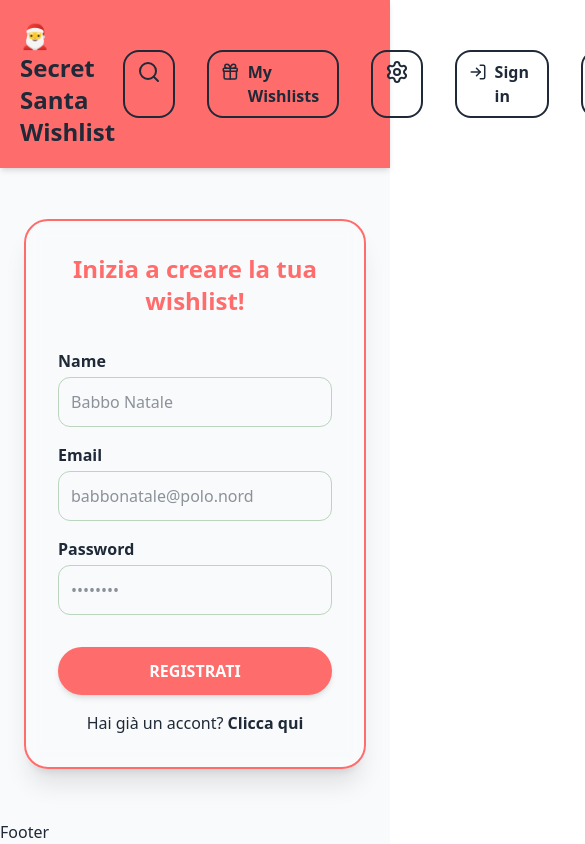
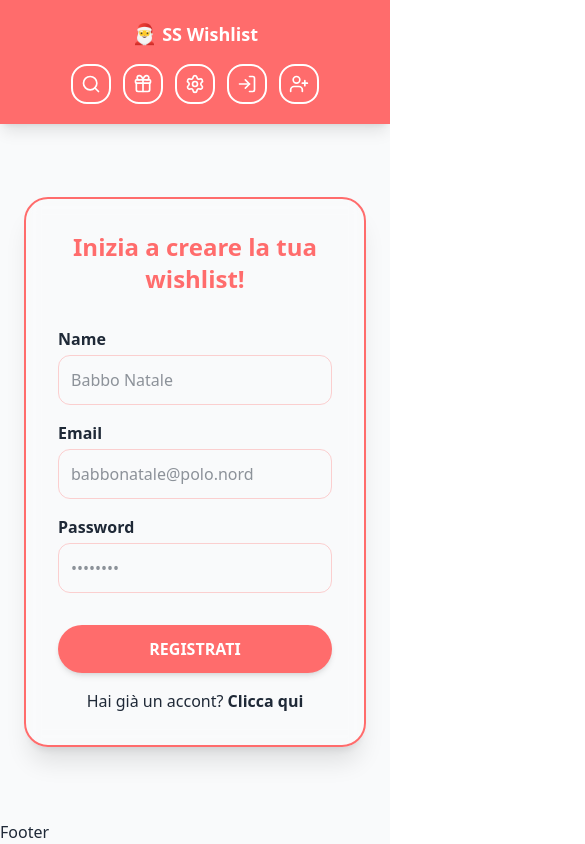
Before and after one commit to simoneburrai/secret-santa-wishlist-frontend, a React (Vite) app: page /register in a window 390 px wide. Shown: the top 844 px of the page, 585 px wide, since content can reach past the window. Built offline with nearby package versions, Linux system fonts and the light colour scheme.

Commit message:
fix: layout optimized for phone screens

```diff
--- a/src/components/Default.tsx
+++ b/src/components/Default.tsx
@@ -3,32 +3,58 @@ import { NavLink, Outlet } from "react-router-dom"
 import Footer from "./Footer"
 import { Gift, LogIn, Search, Settings, UserPlus } from "lucide-react"
 
-export default function Default() : JSX.Element {
+export default function Default(): JSX.Element {
   return (
     <div className="flex flex-col min-h-screen bg-xmas-bg text-xmas-text transition-colors duration-500">
-        <header className="p-5 bg-primary shadow-md">
-            <nav className="flex justify-between items-center max-w-7xl mx-auto">
-                <div>
+      <header className="sticky top-0 z-50 p-5 bg-primary shadow-lg">
+
+        <nav className="flex flex-col md:flex-row justify-between items-center max-w-7xl mx-auto gap-4 md:gap-0">
+
+          <div className="text-center md:text-left">
             <NavLink to="/">
-                        <h3 className="text-2xl font-extrabold hover:scale-105 transition-transform">
-                            🎅 Secret Santa Wishlist
+              <h3 className="text-xl sm:text-2xl font-extrabold hover:scale-105 transition-transform text-white">
+                🎅 <span className="hidden sm:inline">Secret Santa Wishlist</span>
+                <span className="sm:hidden text-lg">SS Wishlist</span>
               </h3>
             </NavLink>
           </div>
-                <div className="flex font-bold gap-4">
-                    <button className="nav-link"><Search /></button>
-                    <NavLink className="nav-link flex gap-2" to="/wishlist/me"><Gift/> My Wishlists</NavLink>
-                    <NavLink className="nav-link flex gap-2" to="/settings"><Settings/></NavLink>
-                    <NavLink className="nav-link flex gap-2" to="/login"><LogIn /> Sign in</NavLink>
-                    <NavLink className="nav-link flex gap-2" to="/register"><UserPlus/> Sign up</NavLink>
+
+          {/* Nav Links: Sotto il logo su mobile, a destra da md in poi */}
+          <div className="flex font-bold gap-3 sm:gap-6 items-center">
+
+            {/* Search - solo icona sempre */}
+            <button className="nav-link text-white"><Search size={20}/></button>
+
+            {/* Link con testo a comparsa */}
+            <NavLink className="nav-link flex items-center gap-1 md:gap-2 text-white" to="/wishlists/me">
+              <Gift size={20}/>
+              <span className="hidden lg:block">My Wishlists</span>
+            </NavLink>
+
+            <NavLink className="nav-link flex items-center gap-1 md:gap-2 text-white" to="/settings">
+              <Settings size={20}/>
+              <span className="hidden lg:block">Settings</span>
+            </NavLink>
+
+            <NavLink className="nav-link flex items-center gap-1 md:gap-2 text-white" to="/login">
+              <LogIn size={20}/>
+              <span className="hidden lg:block">Sign in</span>
+            </NavLink>
+
+            <NavLink className="nav-link flex items-center gap-1 md:gap-2 text-white" to="/register">
+              <UserPlus size={20}/>
+              <span className="hidden lg:block">Sign up</span>
+            </NavLink>
+
           </div>
         </nav>
       </header>
+
       <main className="flex-1 flex flex-col p-6">
         <Outlet />
       </main>
 
       <Footer />
     </div>
-   )
+  );
 }
--- a/src/index.css
+++ b/src/index.css
@@ -45,5 +45,5 @@
 }
 
 @utility nav-link {
-  @apply py-2 px-3 m-2 flex border-2 rounded-2xl hover:cursor-pointer hover:bg-red-500;
+  @apply py-2 px-2 md:px-3 flex border-2 rounded-2xl hover:cursor-pointer hover:bg-red-500;
 }
--- a/src/pages/Login.tsx
+++ b/src/pages/Login.tsx
@@ -10,7 +10,7 @@ export default function Login(): JSX.Element {
         <div className="flex flex-col gap-1">
           <label className="font-semibold" htmlFor="email">Email</label>
           <input
-            className="p-3 rounded-xl border border-secondary/30 bg-transparent focus:outline-none focus:ring-2 focus:ring-primary"
+            className="p-3 rounded-xl border border-primary/30 bg-transparent focus:outline-none focus:ring-2 focus:ring-primary"
             type="email"
             name="email"
             id="email"
@@ -21,7 +21,7 @@ export default function Login(): JSX.Element {
         <div className="flex flex-col gap-1">
           <label className="font-semibold" htmlFor="password">Password</label>
           <input
-            className="p-3 rounded-xl border border-secondary/30 bg-transparent focus:outline-none focus:ring-2 focus:ring-primary"
+            className="p-3 rounded-xl border border-primary/30 bg-transparent focus:outline-none focus:ring-2 focus:ring-primary"
             type="password"
             name="password"
             id="password"
--- a/src/pages/Register.tsx
+++ b/src/pages/Register.tsx
@@ -10,7 +10,7 @@ export default function Register() : JSX.Element{
          <div className="flex flex-col gap-1">
           <label className="font-semibold" htmlFor="name">Name</label>
           <input
-            className="p-3 rounded-xl border border-secondary/30 bg-transparent focus:outline-none focus:ring-2 focus:ring-primary"
+            className="p-3 rounded-xl border border-primary/30 bg-transparent focus:outline-none focus:ring-2 focus:ring-primary"
             type="text"
             name="name"
             id="name"
@@ -21,7 +21,7 @@ export default function Register() : JSX.Element{
         <div className="flex flex-col gap-1">
           <label className="font-semibold" htmlFor="email">Email</label>
           <input
-            className="p-3 rounded-xl border border-secondary/30 bg-transparent focus:outline-none focus:ring-2 focus:ring-primary"
+            className="p-3 rounded-xl border border-primary/30 bg-transparent focus:outline-none focus:ring-2 focus:ring-primary"
             type="email"
             name="email"
             id="email"
@@ -32,7 +32,7 @@ export default function Register() : JSX.Element{
         <div className="flex flex-col gap-1">
           <label className="font-semibold" htmlFor="password">Password</label>
           <input
-            className="p-3 rounded-xl border border-secondary/30 bg-transparent focus:outline-none focus:ring-2 focus:ring-primary"
+            className="p-3 rounded-xl border border-primary/30 bg-transparent focus:outline-none focus:ring-2 focus:ring-primary"
             type="password"
             name="password"
             id="password"
```
Lines whose indentation alone changed are shown as unchanged.
